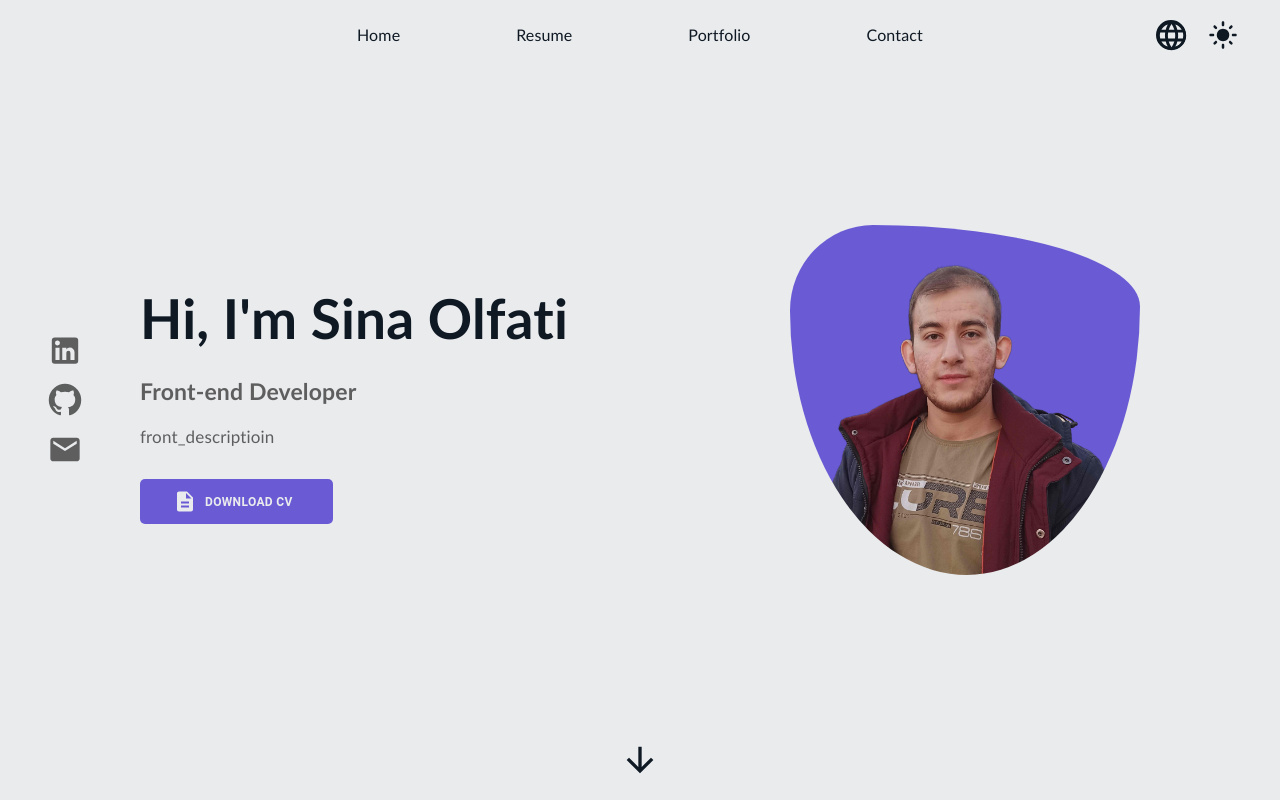
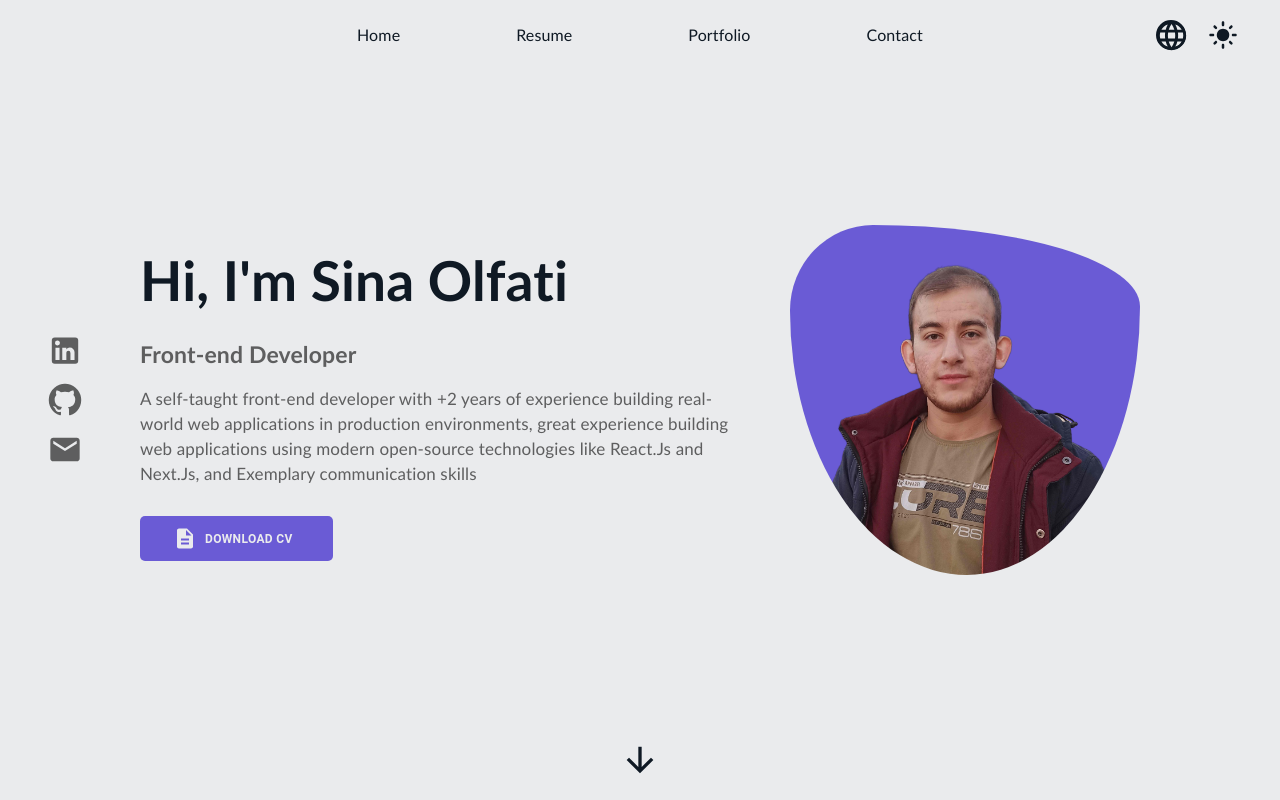
Before and after one commit to sina-olfati/sina-olfati-site, a React (Create React App) app: page /sina-olfati-site in a window 1280 px wide. Shown: the top 800 px of the page. Built offline with nearby package versions, Linux system fonts and the light colour scheme; a web font is replaced by a local one.

Commit message:
fixed a spelling bug

```diff
--- a/src/components/home/Front.tsx
+++ b/src/components/home/Front.tsx
@@ -102,7 +102,7 @@ const Front = () => {
           {/* <h1><h2>Hi, I'm </h2>Sina Olfati</h1> */}
           {/* <h1>سلام، من سینا الفتی‌ام</h1> */}
           <h3>{t("front_job")}</h3>
-          <p>{t("front_descriptioin")}</p>
+          <p>{t("front_description")}</p>
 
           <div className="cv-button">
             <MTButton
```
